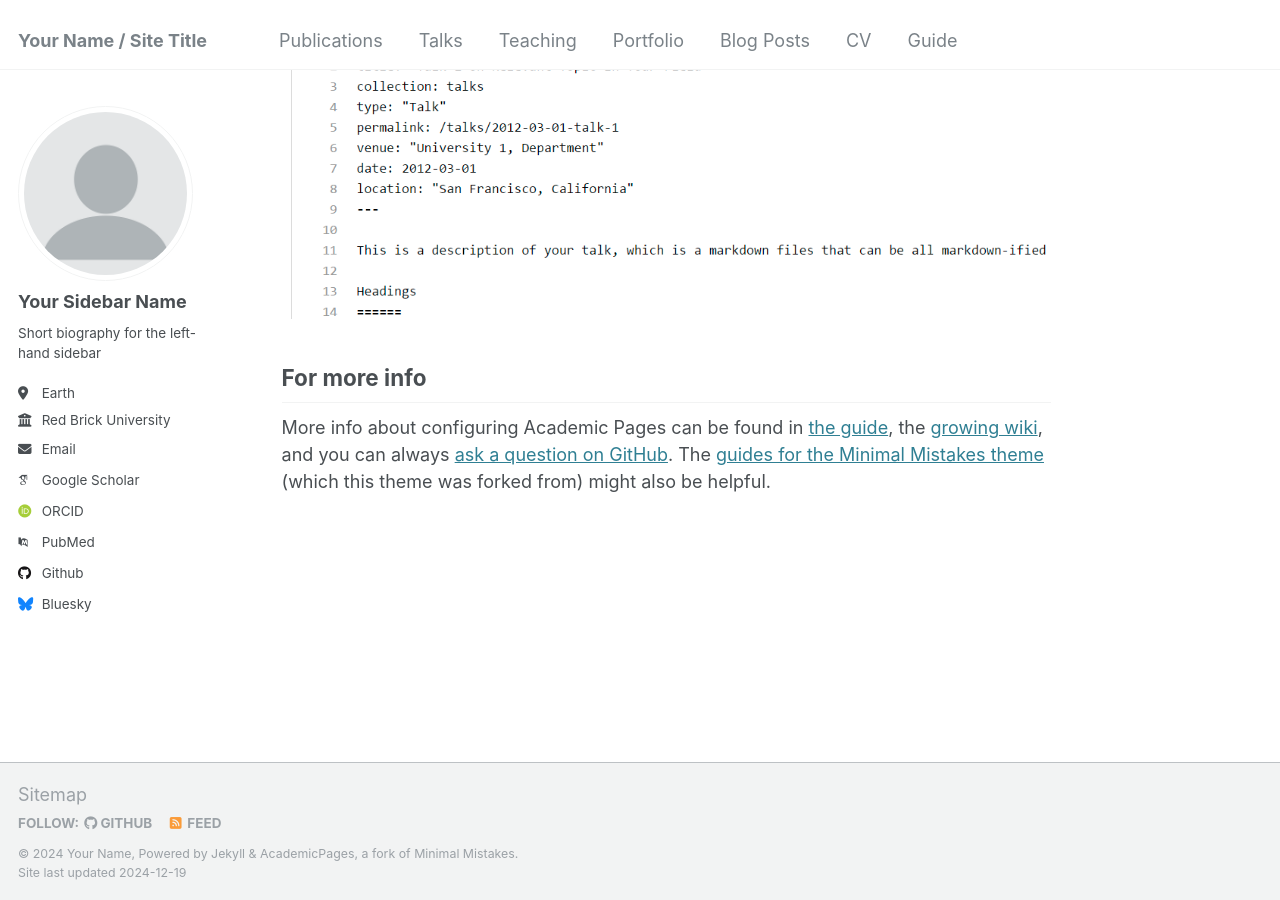
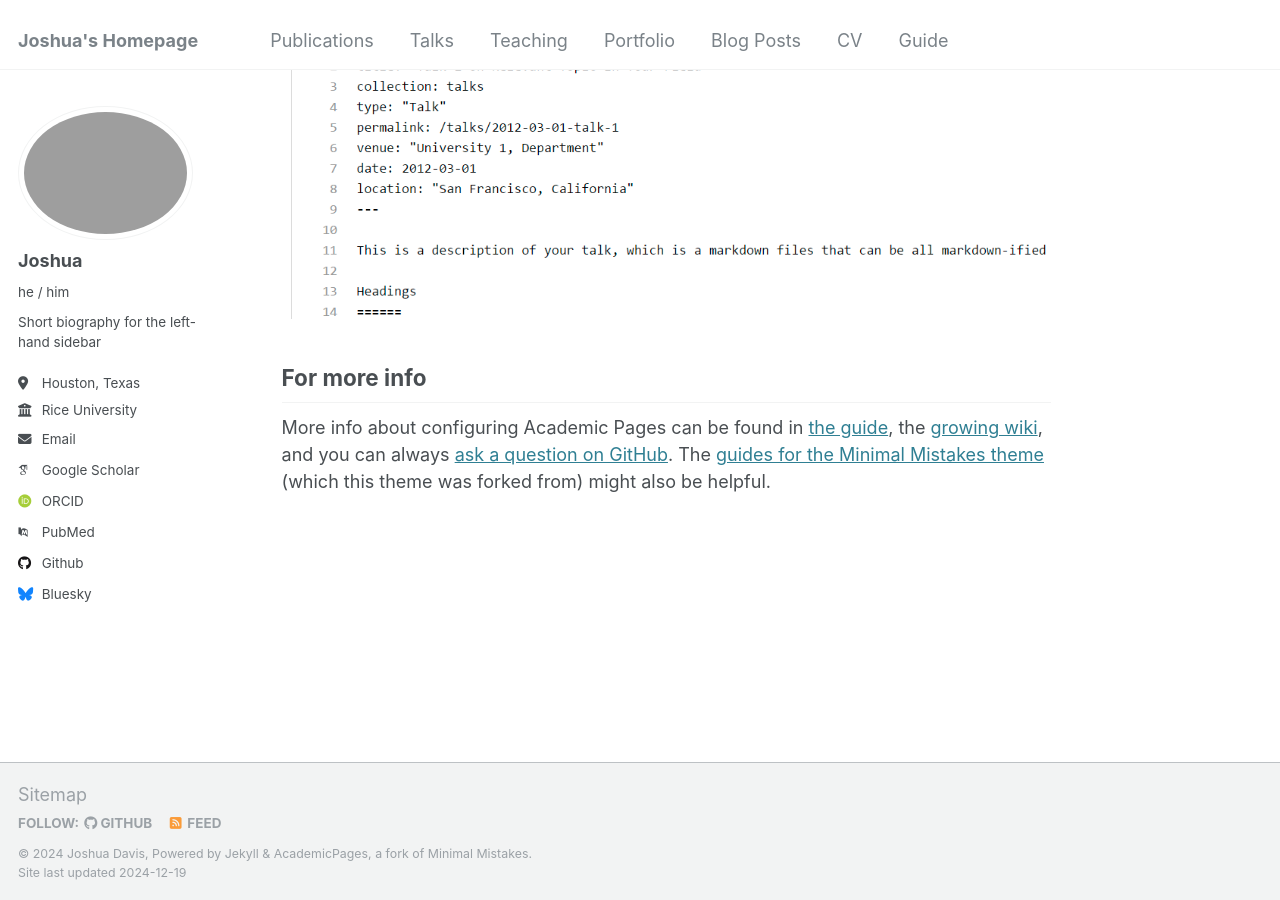
Before and after one commit to jxshdavis/jxshdavis.github.io, a Jekyll site: the page built from _pages/about.md, in a window 1280 px wide and 900 px high, scrolled down 2643 px. Built offline with Jekyll 4.4.1, drawn with Linux system fonts in a browser that asks for light colours; some web fonts are replaced.

Commit message:
Update _config.yml

```diff
--- a/_config.yml
+++ b/_config.yml
@@ -8,10 +8,10 @@
 
 # Basic Site Settings
 locale                   : "en-US"
-title                    : "Your Name / Site Title"
+title                    : "Joshua's Homepage"
 title_separator          : "-"
-name                     : &name "Your Name"
-description              : &description "personal description"
+name                     : &name "Joshua Davis"
+description              : &description "I study statistical machine learning."
 url                      : https://academicpages.github.io # the base hostname & protocol for your site e.g. "https://[your GitHub username].github.io"
 baseurl                  : "" # the subpath of your site, e.g. "/blog"
 repository               : "academicpages/academicpages.github.io"
@@ -21,14 +21,14 @@ repository               : "academicpages/academicpages.github.io"
 #               Additional customization can be done by editing /_includes/author-profile.html
 author:
   # Biographic information
-  avatar           : "profile.png"
-  name             : "Your Sidebar Name"
-  pronouns         : # example: "she/her"
+  avatar           : "headshot.png"
+  name             : "Joshua"
+  pronouns         : "he / him"
   bio              : "Short biography for the left-hand sidebar"
-  location         : "Earth"
-  employer         : "Red Brick University"
+  location         : "Houston, Texas"
+  employer         : "Rice University"
   uri              : # URL
-  email            : "none@example.org"
+  email            : "josh.a.davis456@gmail.com"
 
   # Academic websites
   arxiv            : # URL - Update with the correct link to your profile
```
